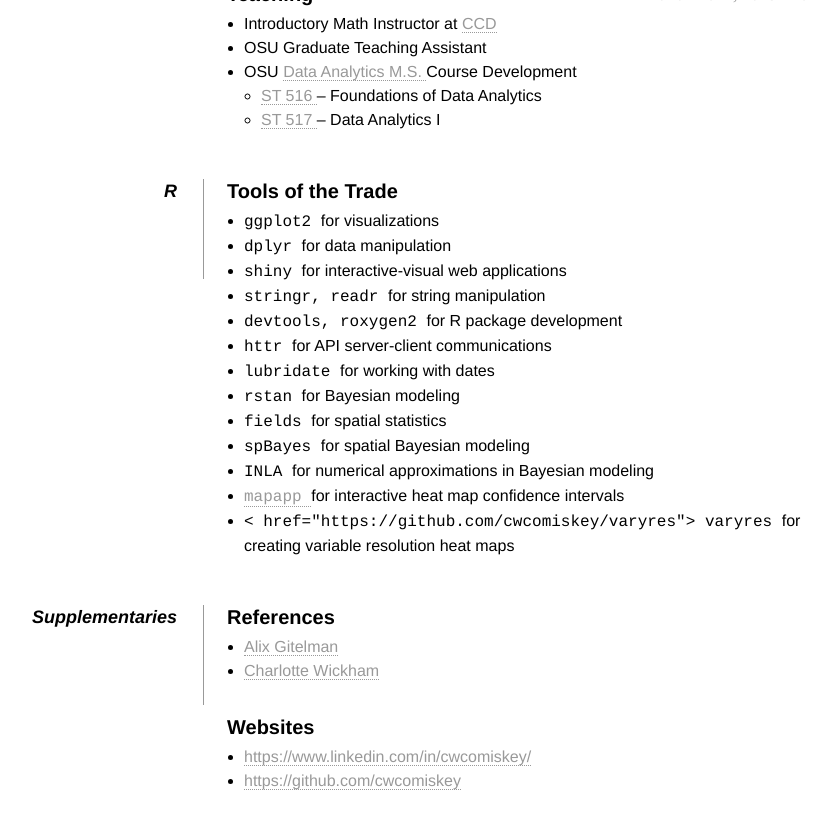
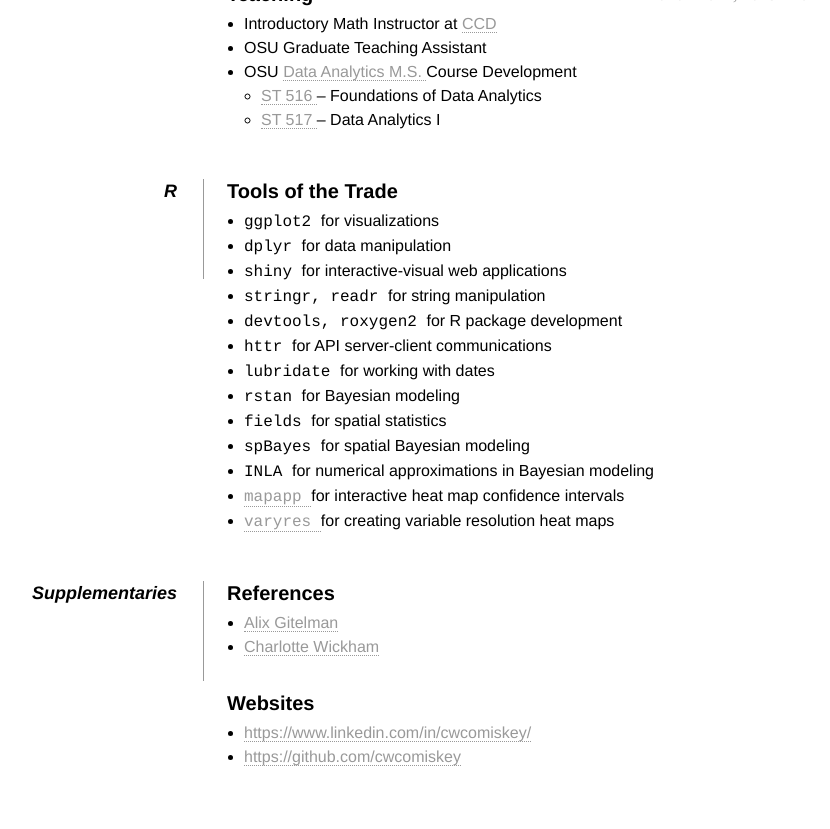
Before and after one commit to cwcomiskey/cwcomiskey.github.io, a Jekyll site: the page index.html, which Jekyll copies as it is, in a window 1280 px wide and 900 px high, scrolled down 1394 px. Shown: the top 829 px of the window, without its empty margins (213-1043 px from the left). Built offline with Jekyll 4.4.1, drawn with Linux system fonts in a browser that asks for light colours; some of the changed lines change nothing that is shown.

Commit message:
fix varyres link

```diff
--- a/index.html
+++ b/index.html
@@ -176,15 +176,11 @@
 			    <li> <font face="Courier"> spBayes </font face="Courier"> for spatial Bayesian modeling </li>
 			    <li> <font face="Courier"> INLA </font face="Courier"> for numerical approximations in Bayesian modeling </li>
 			    <li> <font face="Courier">
-				    <a href="https://github.com/cwcomiskey/mapapp">
-					    mapapp </a>
+				    <a href="https://github.com/cwcomiskey/mapapp"> mapapp </a>
 				    </font face="Courier"> for interactive heat map confidence intervals </li>
 			    <li> <font face="Courier">
-				    < href="https://github.com/cwcomiskey/varyres">
-					    varyres </a>
+				    <a href="https://github.com/cwcomiskey/varyres"> varyres </a>
 				    </font face="Courier"> for creating variable resolution heat maps </li>
-
-
 		    </ul>
 	    </dd>
             <dd class="clear"></dd>
```
